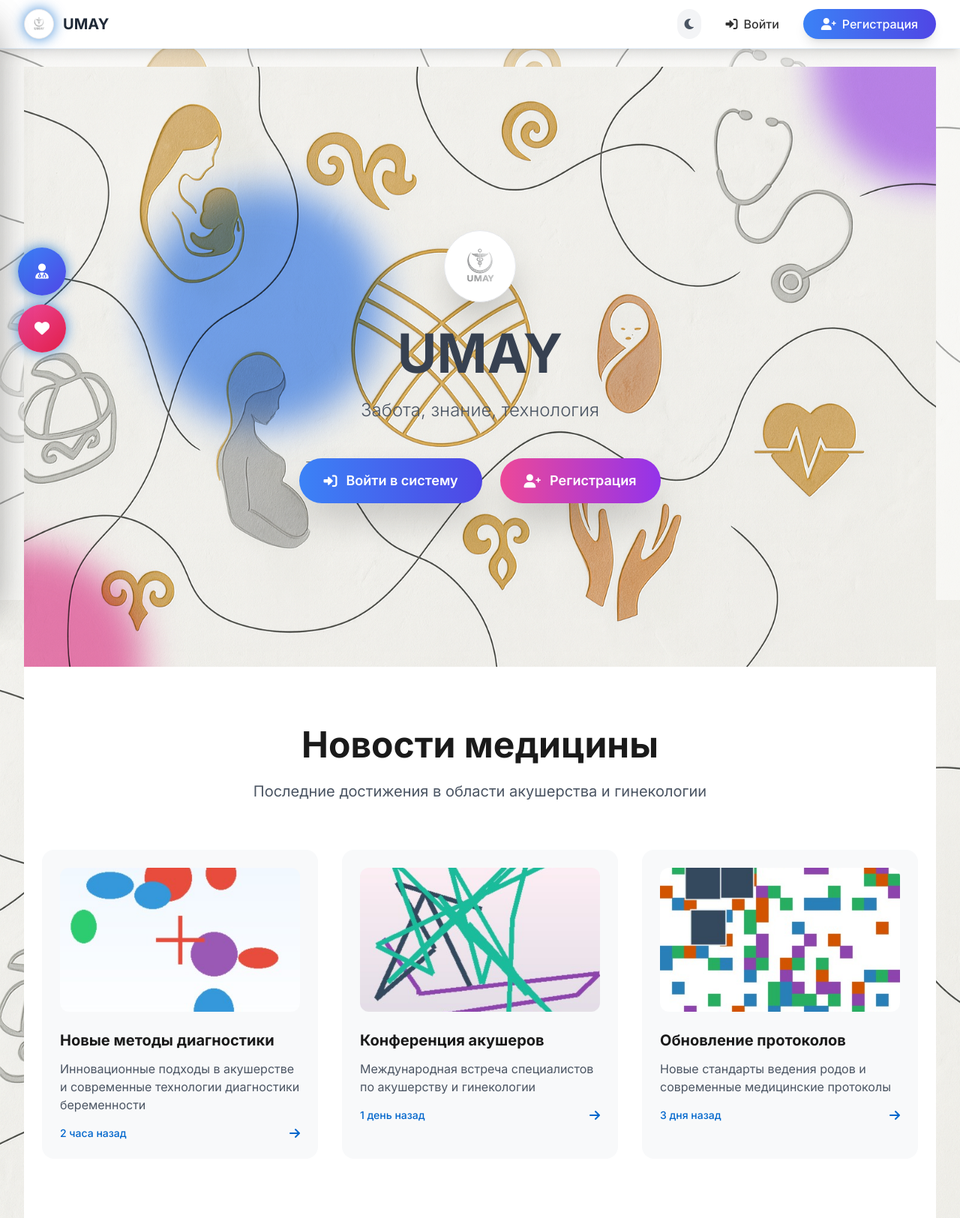
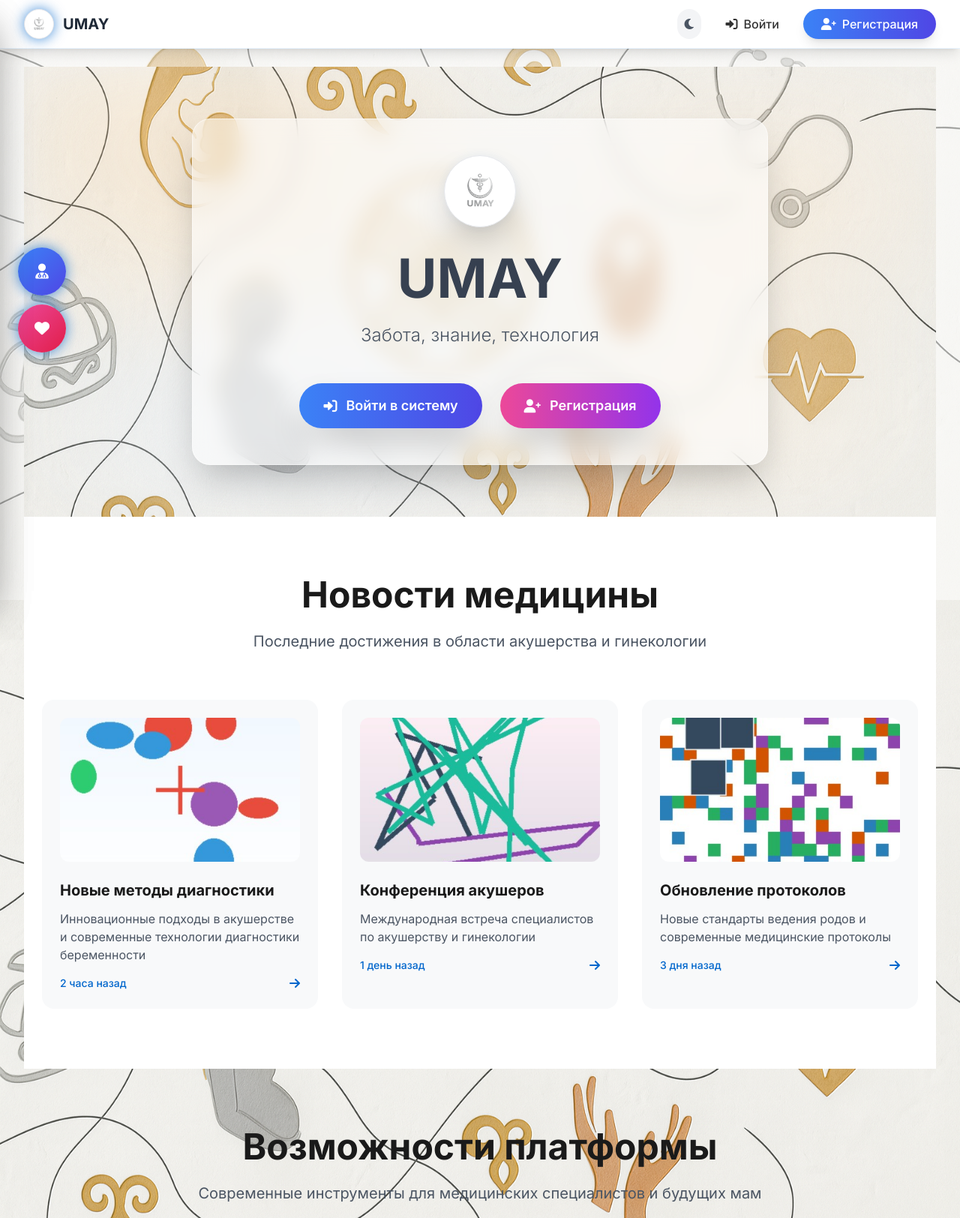
Before and after one commit to Sapar-ali/UMAY_app, a Flask app: page / in a window 1280 px wide. Shown: the top 1624 px of the page at 75% size. Run offline with Flask 3, Linux system fonts and the light colour scheme; parts of the project's set-up code (start-up, migrations or seed data) failed here and were passed over; some libraries are stand-ins or nearby versions.

Commit message:
UI: gradient mesh hero, glass card with subtle pulse; reduce hero height to 75vh

```diff
--- a/templates/base.html
+++ b/templates/base.html
@@ -128,6 +128,51 @@
             z-index: -1; /* keep under content */
             background: rgba(255, 255, 255, 0.28);
             transition: all 0.3s ease;
+        }
+        /* Premium gradient mesh overlay */
+        .mesh-overlay {
+            position: absolute;
+            inset: 0;
+            background: radial-gradient(60% 80% at 20% 20%, rgba(255, 214, 165, 0.45) 0%, rgba(255, 214, 165, 0) 60%),
+                        radial-gradient(50% 70% at 80% 30%, rgba(255, 230, 200, 0.45) 0%, rgba(255, 230, 200, 0) 60%),
+                        radial-gradient(55% 65% at 30% 80%, rgba(230, 240, 255, 0.55) 0%, rgba(230, 240, 255, 0) 60%),
+                        radial-gradient(45% 60% at 75% 75%, rgba(255, 240, 220, 0.55) 0%, rgba(255, 240, 220, 0) 60%);
+            filter: blur(30px) saturate(105%);
+            opacity: 0.75;
+            animation: meshDrift 16s ease-in-out infinite alternate;
+        }
+        @keyframes meshDrift {
+            0% { transform: translate3d(0,0,0) scale(1); }
+            100% { transform: translate3d(0,-10px,0) scale(1.02); }
+        }
+        /* Glassmorphism card */
+        .glass-card {
+            background: rgba(255, 255, 255, 0.55);
+            backdrop-filter: blur(14px);
+            -webkit-backdrop-filter: blur(14px);
+            border: 1px solid rgba(255, 255, 255, 0.5);
+        }
+        [data-theme="dark"] .glass-card {
+            background: rgba(17, 24, 39, 0.65);
+            border-color: rgba(255, 255, 255, 0.08);
+        }
+        /* Subtle pulse ring around logo */
+        .pulse-ring {
+            position: absolute;
+            inset: -10px;
+            border-radius: 9999px;
+            background: radial-gradient(circle, rgba(0,102,204,0.20) 0%, rgba(0,102,204,0.05) 60%, rgba(0,102,204,0) 70%);
+            animation: softPulse 6s ease-in-out infinite;
+            z-index: 0;
+        }
+        @keyframes softPulse {
+            0%, 100% { transform: scale(1); opacity: 0.55; }
+            50% { transform: scale(1.08); opacity: 0.25; }
+        }
+        /* Dark mode adjustments for mesh */
+        [data-theme="dark"] .mesh-overlay {
+            opacity: 0.35;
+            filter: blur(24px) saturate(120%);
         }
         .glass-effect {
             background: rgba(255, 255, 255, 0.1);
--- a/templates/index.html
+++ b/templates/index.html
@@ -4,20 +4,22 @@
 
 {% block content %}
 <!-- SECTION START: Full Screen Hero -->
-<div class="relative min-h-screen umay-bg flex items-center justify-center overflow-hidden">
-    <!-- Animated Background Elements -->
-    <div class="absolute inset-0 overflow-hidden">
-        <div class="absolute -top-40 -right-40 w-80 h-80 bg-purple-500 rounded-full mix-blend-multiply filter blur-xl opacity-70 animate-blob"></div>
-        <div class="absolute -bottom-40 -left-40 w-80 h-80 bg-pink-500 rounded-full mix-blend-multiply filter blur-xl opacity-70 animate-blob animation-delay-2000"></div>
-        <div class="absolute top-40 left-40 w-80 h-80 bg-blue-500 rounded-full mix-blend-multiply filter blur-xl opacity-70 animate-blob animation-delay-4000"></div>
+<div class="relative min-h-[75vh] umay-bg flex items-center justify-center overflow-hidden">
+    <!-- Gradient Mesh Overlay (replaces old bright blobs) -->
+    <div class="absolute inset-0 pointer-events-none">
+        <div class="mesh-overlay"></div>
     </div>
 
-    <!-- Hero Content -->
-    <div class="relative z-10 text-center px-6 max-w-4xl mx-auto animate-fade-in">
-        <!-- Logo in center -->
+    <!-- Hero Content in Glassmorphism Card -->
+    <div class="relative z-10 px-6 w-full">
+        <div class="glass-card text-center max-w-3xl mx-auto p-8 md:p-12 rounded-3xl animate-fade-in shadow-2xl border">
+            <!-- Logo with subtle pulse ring -->
             <div class="flex justify-center mb-8">
-            <div class="w-24 h-24 bg-white rounded-full shadow-2xl flex items-center justify-center border border-gray-200">
+                <div class="relative">
+                    <span class="pulse-ring"></span>
+                    <div class="w-24 h-24 bg-white rounded-full shadow-2xl flex items-center justify-center border border-gray-200 relative z-10">
                         <img src="{{ url_for('static', filename='assets/new-logo.png') }}" alt="UMAY" class="w-16 h-16 object-contain">
+                    </div>
                 </div>
             </div>
 
@@ -37,6 +39,7 @@
                     <i class="fas fa-user-plus"></i>
                     <span>Регистрация</span>
                 </a>
+            </div>
         </div>
     </div>
 </div>
```
Lines whose indentation alone changed are shown as unchanged.
